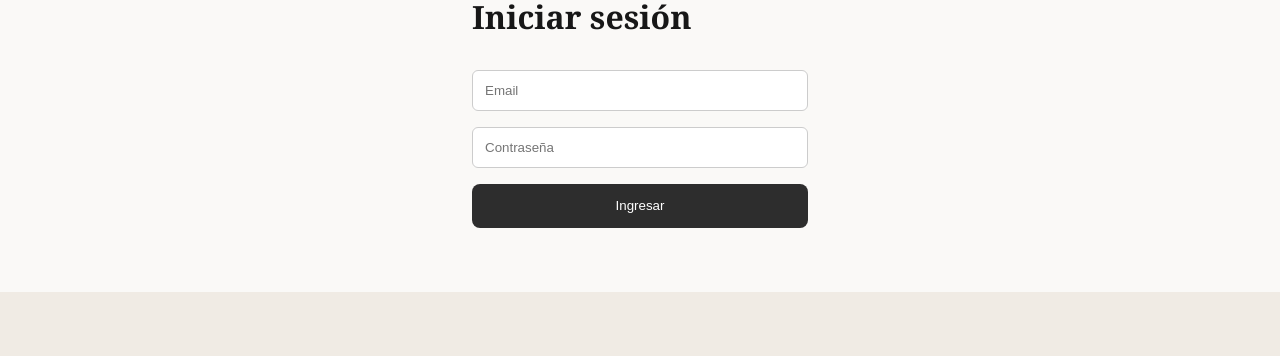
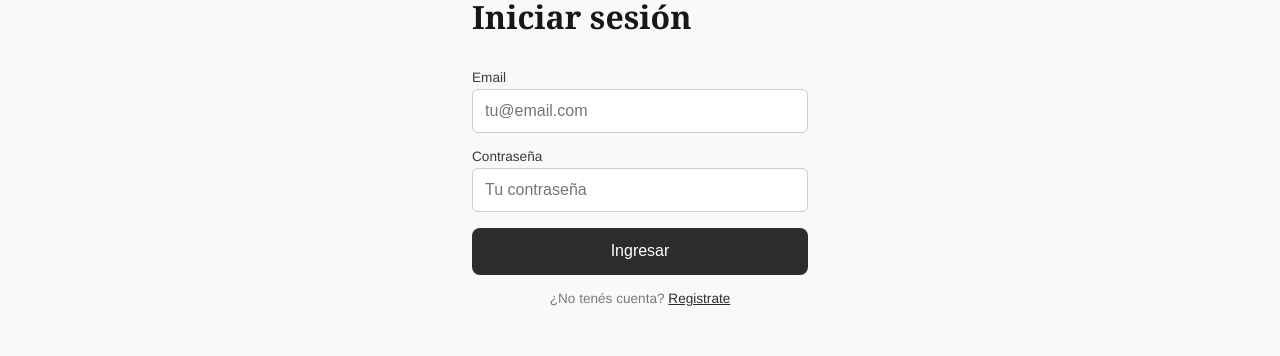
Before and after one commit to nguidipierri-max/ava-store, a Next.js app in the folder ava-next/: page /login in a window 1280 px wide. Shown: the part 141-497 px from the top of the page. Built offline with nearby package versions, Linux system fonts and the light colour scheme; no server answers.

Commit message:
Mejorar accesibilidad y validacion en formularios de registro y login

```diff
--- a/ava-next/app/login/page.js
+++ b/ava-next/app/login/page.js
@@ -14,6 +14,17 @@ export default function Login() {
   async function handleSubmit(e) {
     e.preventDefault();
     setError(null);
+
+    // Validación del lado del cliente
+    if (!/^[^\s@]+@[^\s@]+\.[^\s@]+$/.test(email)) {
+      setError("El email no tiene un formato válido.");
+      return;
+    }
+    if (password.length < 6) {
+      setError("La contraseña debe tener al menos 6 caracteres.");
+      return;
+    }
+
     setCargando(true);
 
     const { error } = await supabase.auth.signInWithPassword({
@@ -24,48 +35,86 @@ export default function Login() {
     setCargando(false);
 
     if (error) {
-      setError("Email o contraseña incorrectos");
+      setError("Email o contraseña incorrectos.");
       return;
     }
 
     router.push("/");
   }
 
+  const inputStyle = {
+    padding: "0.75rem",
+    border: "1px solid #ccc",
+    borderRadius: "6px",
+    fontSize: "1rem",
+    width: "100%",
+    boxSizing: "border-box",
+  };
+
   return (
     <main style={{ padding: "4rem 2rem", maxWidth: "400px", margin: "0 auto" }}>
       <h1 style={{ fontFamily: "Georgia, serif", marginBottom: "2rem" }}>Iniciar sesión</h1>
-      <form onSubmit={handleSubmit} style={{ display: "flex", flexDirection: "column", gap: "1rem" }}>
+      <form onSubmit={handleSubmit} style={{ display: "flex", flexDirection: "column", gap: "1rem" }} noValidate>
+
+        <div style={{ display: "flex", flexDirection: "column", gap: "0.25rem" }}>
+          <label htmlFor="email" style={{ fontSize: "0.85rem", color: "#3a3a3a" }}>Email</label>
           <input
+            id="email"
             type="email"
-          placeholder="Email"
+            placeholder="tu@email.com"
             value={email}
             onChange={(e) => setEmail(e.target.value)}
             required
-          style={{ padding: "0.75rem", border: "1px solid #ccc", borderRadius: "6px" }}
+            aria-required="true"
+            style={inputStyle}
           />
+        </div>
+
+        <div style={{ display: "flex", flexDirection: "column", gap: "0.25rem" }}>
+          <label htmlFor="password" style={{ fontSize: "0.85rem", color: "#3a3a3a" }}>Contraseña</label>
           <input
+            id="password"
             type="password"
-          placeholder="Contraseña"
+            placeholder="Tu contraseña"
             value={password}
             onChange={(e) => setPassword(e.target.value)}
             required
-          style={{ padding: "0.75rem", border: "1px solid #ccc", borderRadius: "6px" }}
+            aria-required="true"
+            minLength={6}
+            style={inputStyle}
           />
-        {error && <p style={{ color: "red", fontSize: "0.9rem" }}>{error}</p>}
+        </div>
+
+        {error && (
+          <p role="alert" style={{ color: "#c0392b", fontSize: "0.9rem", margin: 0 }}>
+            {error}
+          </p>
+        )}
+
         <button
           type="submit"
           disabled={cargando}
+          aria-disabled={cargando}
           style={{
             padding: "0.9rem",
-            backgroundColor: "#2d2d2d",
+            backgroundColor: cargando ? "#7a7a7a" : "#2d2d2d",
             color: "white",
             border: "none",
             borderRadius: "8px",
-            cursor: "pointer",
+            cursor: cargando ? "not-allowed" : "pointer",
+            fontSize: "1rem",
+            transition: "background-color 0.2s",
           }}
         >
           {cargando ? "Ingresando..." : "Ingresar"}
         </button>
+
+        <p style={{ textAlign: "center", fontSize: "0.85rem", color: "#7a7a7a" }}>
+          ¿No tenés cuenta?{" "}
+          <a href="/registro" style={{ color: "#2d2d2d", textDecoration: "underline" }}>
+            Registrate
+          </a>
+        </p>
       </form>
     </main>
   );
```
Also changed, not shown: ava-next/app/registro/page.js (+61 -11 lines). Lines whose indentation alone changed are shown as unchanged.
